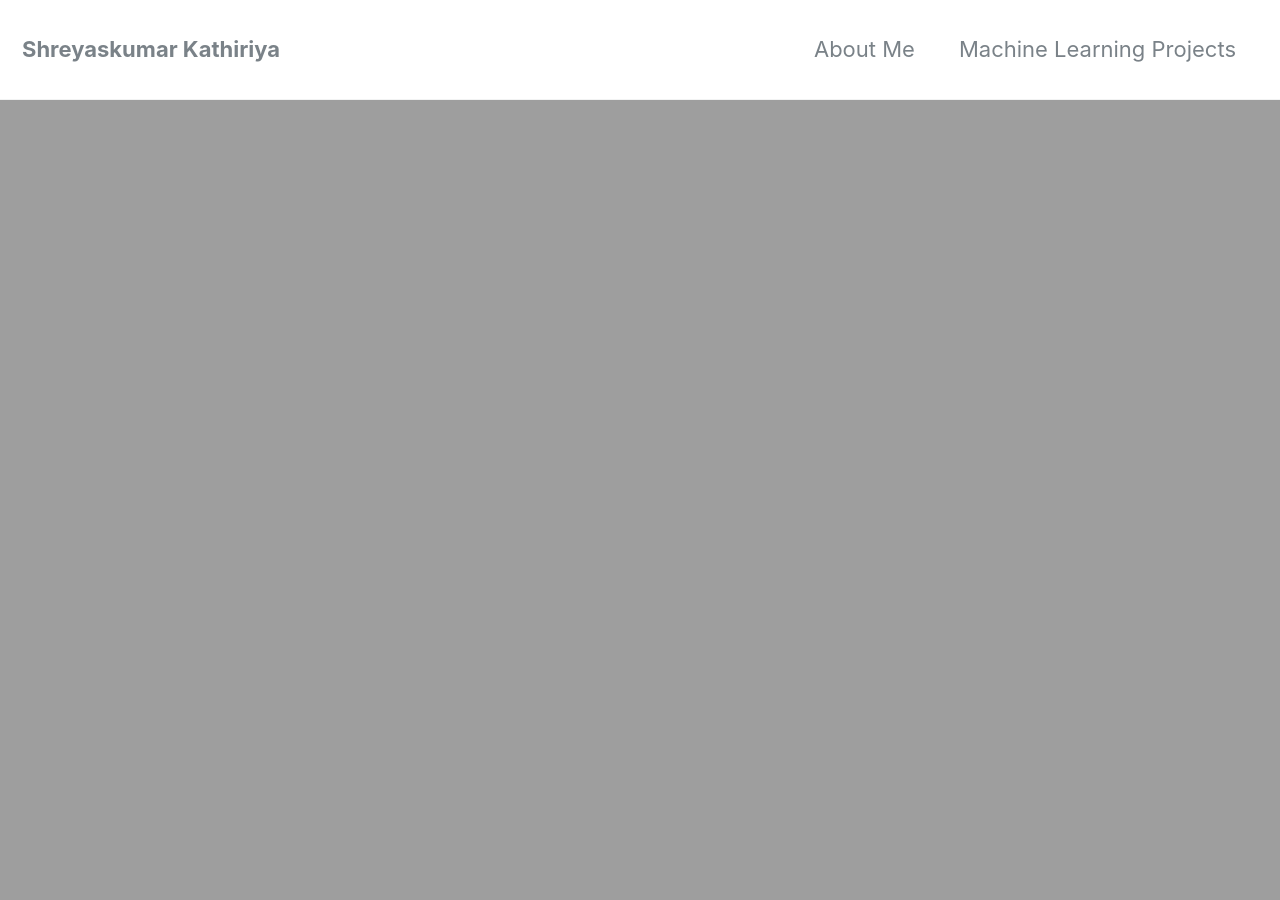
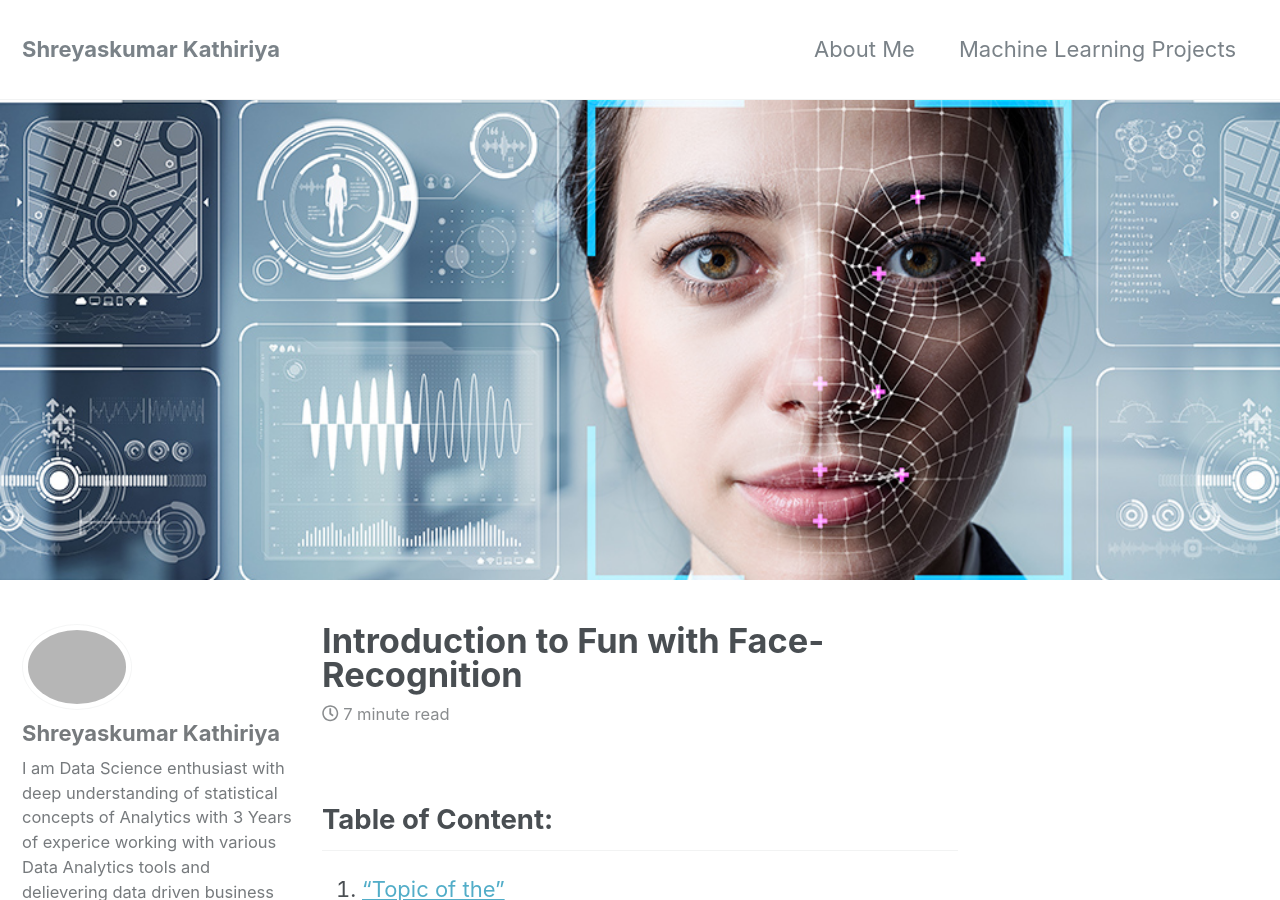
Before and after one commit to Shreyash1811/Shreyash1811.github.io, a Jekyll site: the page built from _posts/2018-01-28-perceptron.md, in a window 1280 px wide and 900 px high. Built offline with Jekyll 4.4.1, drawn with Linux system fonts in a browser that asks for light colours; nearby versions of some CDN libraries; emoji names are drawn with the system emoji font.

Commit message:
Final Draft with header changed

````diff
--- a/_posts/2018-01-28-perceptron.md
+++ b/_posts/2018-01-28-perceptron.md
@@ -3,7 +3,7 @@
 date: 2020-03-30
 tags: [Face Recognition, Data Science]
 header:
-  image: "/images/face_rec/titanic.png"
+  image: "/images/face_rec/face_header.jpg"
 excerpt: "Face Recognition"
 mathjax: "true"
 ---
@@ -311,4 +311,4 @@
 pil_image.show()
 pil_image
 ```
-<img src="{{ site.url }}{{ site.baseurl }}/images/face_rec/makeup_face.png" alt="linearly separable data">
+<img src="{{ site.url }}{{ site.baseurl }}/images/face_rec/makup_face.png" alt="linearly separable data">
````
Also changed, not shown: images/face_rec/face_header.jpg (added).
